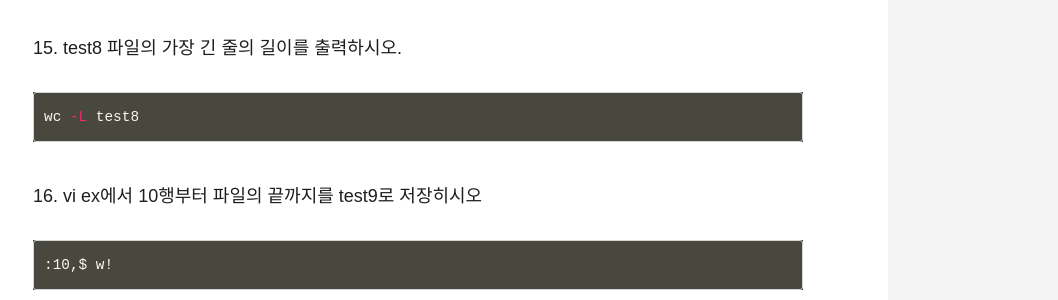
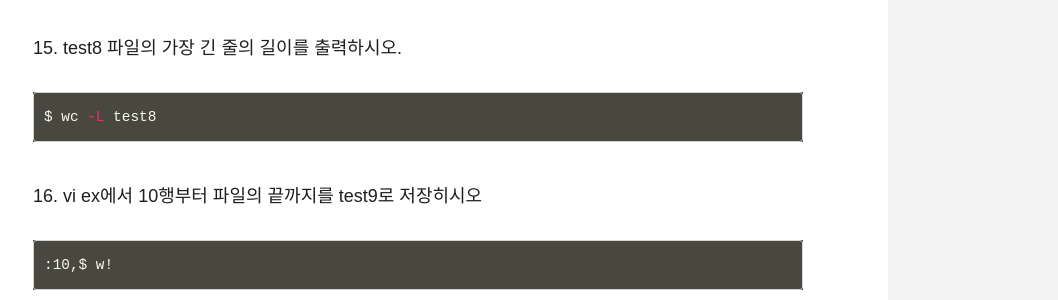
Before and after one commit to ThroughKim/throughkim.github.com, a Jekyll site: the page built from _posts/2017-01-05-linux-13.md, in a window 1280 px wide and 900 px high, scrolled down 2637 px. Shown: the part 151-451 px from the top of the window, without its empty margins (222-1280 px from the left). Built offline with Jekyll 4.4.1, drawn with Linux system fonts in a browser that asks for light colours; some web fonts are replaced.

Commit message:
upload blog

````diff
--- a/_posts/2017-01-05-linux-13.md
+++ b/_posts/2017-01-05-linux-13.md
@@ -99,7 +99,7 @@ $ tar -cvzf test7
 ### 15. test8 파일의 가장 긴 줄의 길이를 출력하시오.
 
 ```bash
-wc -L test8
+$ wc -L test8
 ```
 
 ### 16. vi ex에서 10행부터 파일의 끝까지를 test9로 저장히시오
````
